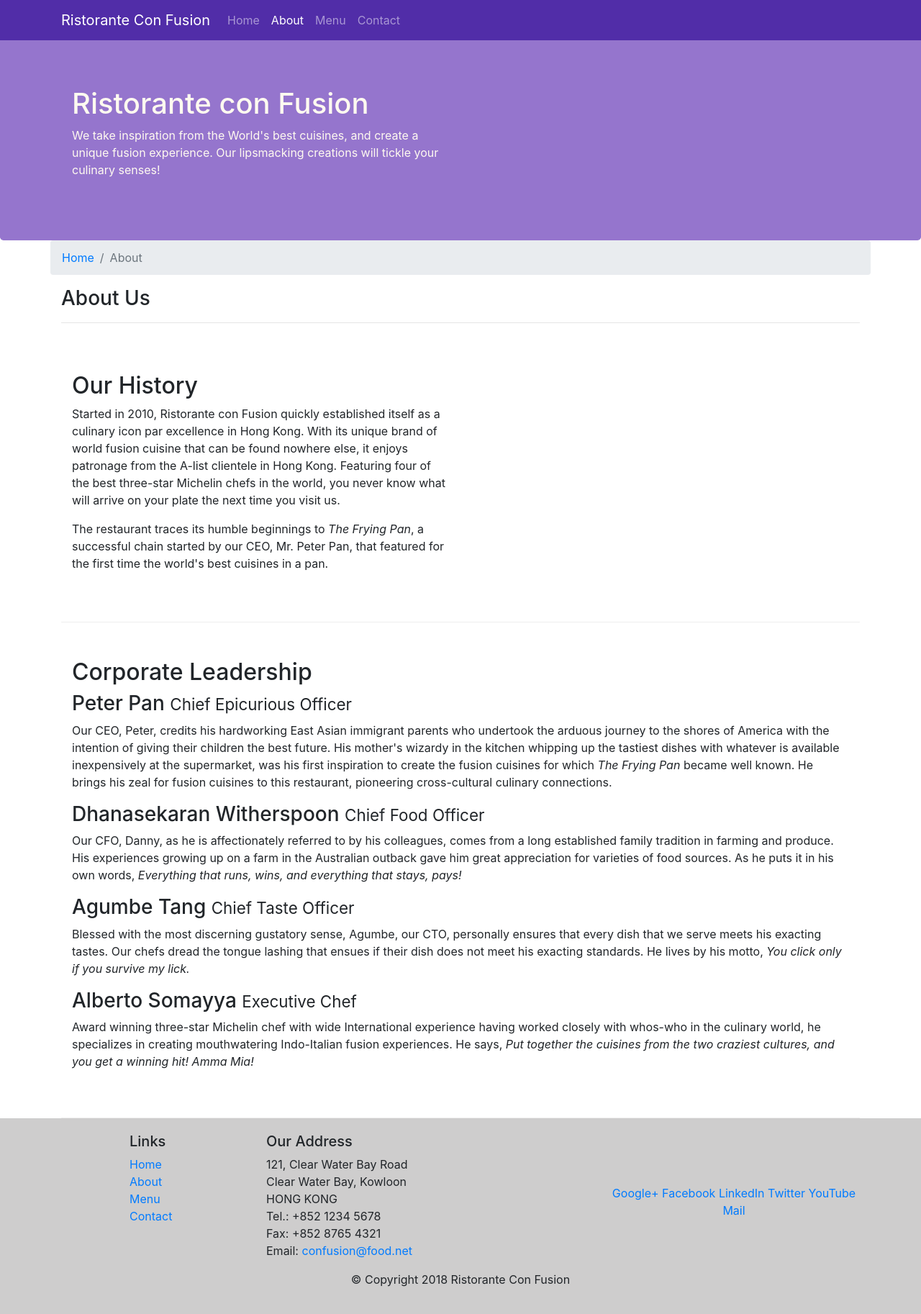
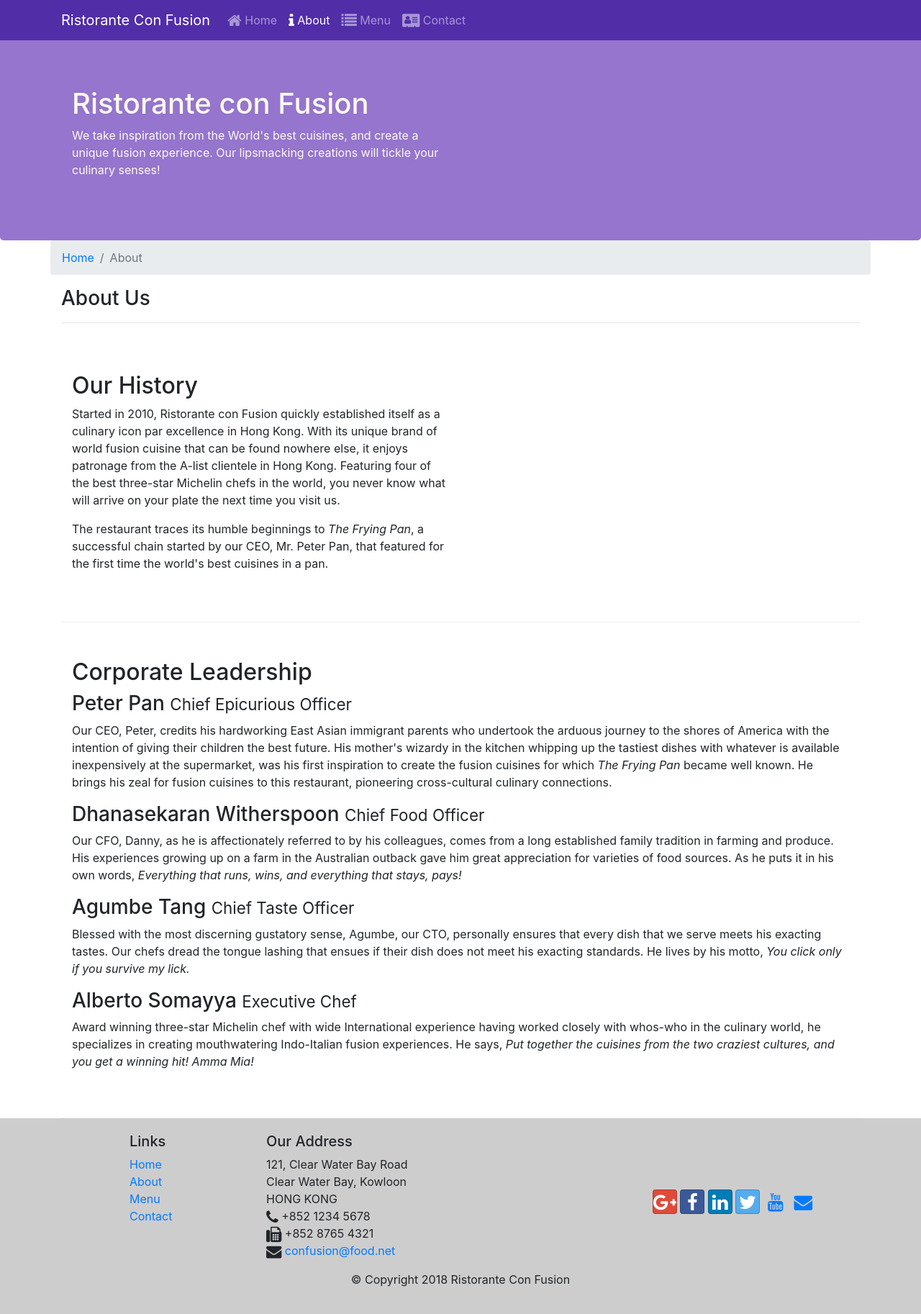
Before and after one commit to Karank11/Bootstrap-UI-, a website: page aboutus.html in a window 1280 px wide. Shown: the whole page at 72% size. Drawn offline with nearby package versions, Linux system fonts and the light colour scheme.

Commit message:
font-awesome and bootstrap-social added

```diff
--- a/aboutus.html
+++ b/aboutus.html
@@ -9,6 +9,8 @@
 
  <!-- Bootstrap CSS -->
  <link rel="stylesheet" href="node_modules/bootstrap/dist/css/bootstrap.min.css">
+ <link rel="stylesheet" href="node_modules/font-awesome/css/font-awesome.min.css">
+ <link rel="stylesheet" href="node_modules/bootstrap-social/bootstrap-social.css">
  <link rel="stylesheet" href="css/styles.css">
     <title>Ristorante Con Fusion: About Us</title>
 
@@ -24,10 +26,10 @@
             <a class="navbar-brand" href="./index.html">Ristorante Con Fusion</a>
             <div class="collapse navbar-collapse mr-auto" id="Navbar">
                 <ul class="navbar-nav mr-auto">
-                    <li class="nav-item"  ><a class="nav-link" href="./index.html">Home</a></li>
-                    <li class="nav-item active" ><a class="nav-link" href="#">About</a></li>
-                    <li class="nav-item" ><a class="nav-link" href="#">Menu</a></li>
-                    <li class="nav-item" ><a class="nav-link" href="#">Contact</a></li>
+                    <li class="nav-item"  ><a class="nav-link" href="./index.html"><span class="fa fa-home fa-lg"></span> Home </a></li>
+                    <li class="nav-item active" ><a class="nav-link" href="#"> <span class="fa fa-info fa-lg"></span> About</a></li>
+                    <li class="nav-item" ><a class="nav-link" href="#"><span class="fa fa-list fa-lg"></span> Menu</a></li>
+                    <li class="nav-item" ><a class="nav-link" href="#"><span class="fa fa-address-card fa-lg"></span> Contact</a></li>
                 </ul>
             </div>
 
@@ -107,19 +109,19 @@
 		              121, Clear Water Bay Road<br>
 		              Clear Water Bay, Kowloon<br>
 		              HONG KONG<br>
-		              Tel.: +852 1234 5678<br>
-		              Fax: +852 8765 4321<br>
-		              Email: <a href="mailto:confusion@food.net">confusion@food.net</a>
+		              <i class="fa fa-phone fa-lg"></i> +852 1234 5678<br>
+		              <i class="fa fa-fax fa-lg"></i>  +852 8765 4321<br>
+		              <i class="fa fa-envelope fa-lg"></i>  <a href="mailto:confusion@food.net">confusion@food.net</a>
 		           </address>
                 </div>
                 <div class="col-12 col-sm-4 align-self-center">
                     <div class="text-center">
-                        <a href="http://google.com/+">Google+</a>
-                        <a href="http://www.facebook.com/profile.php?id=">Facebook</a>
-                        <a href="http://www.linkedin.com/in/">LinkedIn</a>
-                        <a href="http://twitter.com/">Twitter</a>
-                        <a href="http://youtube.com/">YouTube</a>
-                        <a href="mailto:">Mail</a>
+                        <a class="btn btn-social-icon btn-google" href="http://google.com/+"><i class="fa fa-google-plus fa-lg"></i></a>
+                        <a class="btn btn-social-icon btn-facebook" href="http://www.facebook.com/profile.php?id="><i class="fa fa-facebook fa-lg"></i></a>
+                        <a class="btn btn-social-icon btn-linkedin" href="http://www.linkedin.com/in/"><i class="fa fa-linkedin fa-lg"></i></a>
+                        <a class="btn btn-social-icon btn-twitter" href="http://twitter.com/"><i class="fa fa-twitter fa-lg"></i></a>
+                        <a class="btn btn-social-icon btn-youtube" href="http://youtube.com/"><i class="fa fa-youtube fa-lg"></i></a>
+                        <a class="btn btn-social-icon btn-envelope" href="mailto:"><i class="fa fa-envelope fa-lg"></i></a>
                     </div>
                 </div>
            </div>
--- a/package.json
+++ b/package.json
@@ -15,6 +15,8 @@
   },
   "dependencies": {
     "bootstrap": "^4.0.0",
+    "bootstrap-social": "^5.1.1",
+    "font-awesome": "^4.7.0",
     "jquery": "^3.3.1",
     "popper.js": "^1.12.9"
   }
```
Also changed, not shown: index.html (+20 -17 lines), 1 other file.
